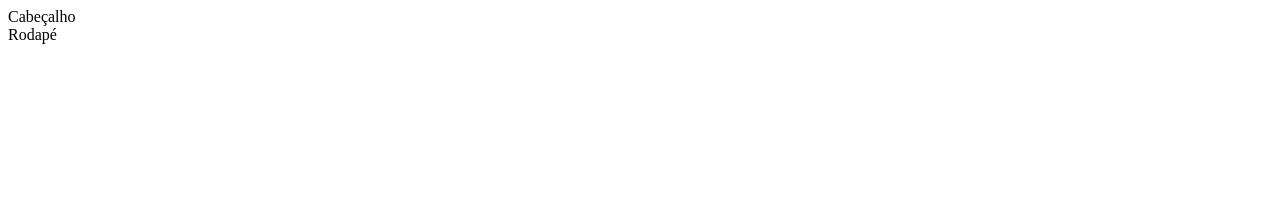
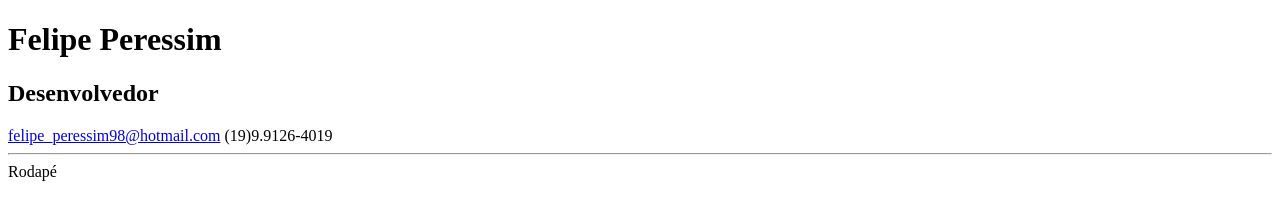
Before and after one commit to felipe001998/felipe001998.github.io, a plain HTML site: page index.html in a window 1280 px wide. Drawn offline with Linux system fonts and the light colour scheme.

Commit message:
auteração

```diff
--- a/index.html
+++ b/index.html
@@ -2,12 +2,21 @@
 <html>
     <head>
         <title>Felipe Peressim</title>
+
         <meta charset="utf-8">
     </head>
 <body>
         <div class="corpo">
             <header>
-                Cabeçalho
+                <h1>Felipe Peressim</h1>
+                <h2>Desenvolvedor</h2>
+                <span class="mail">
+                    <a href="mailto:felipe_peressim98@hotmail.com">felipe_peressim98@hotmail.com</a>
+                </span>
+                <span class="telefone">(19)9.9126-4019
+                </span>
+
+                <hr>
             </header>
             <section class="redes-sociais"></section>
             <section class="projetos"></section>
```
